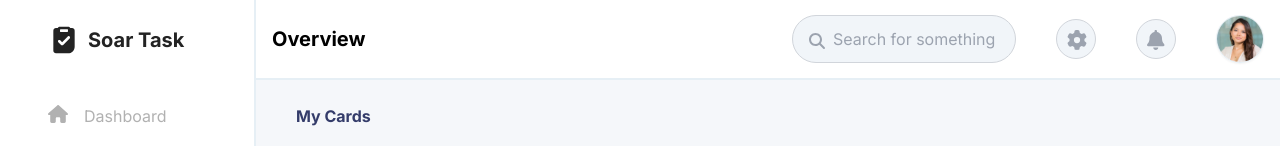
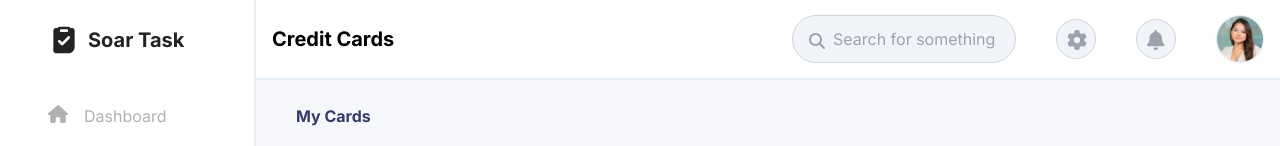
Before and after one commit to sssidharth/react-payments-app, a React (Create React App) app: page /cards in a window 1280 px wide. Shown: the top 146 px of the page. Built offline with nearby package versions, Linux system fonts and the light colour scheme; no server answers; data requests are answered from the project's data file.

Commit message:
Improved topbar navigation

```diff
--- a/src/Components/Navigation/Sidebar.js
+++ b/src/Components/Navigation/Sidebar.js
@@ -1,4 +1,5 @@
 import React, { useEffect, useState } from "react";
+import { useDispatch } from "react-redux";
 import { NavLink } from "react-router-dom";
 import TasksIcon from "../../Assets/mingcute_task-fill.svg";
 import {
@@ -14,8 +15,10 @@ import {
   faGear,
 } from "@fortawesome/free-solid-svg-icons";
 import { FontAwesomeIcon } from "@fortawesome/react-fontawesome";
+import { setCurrentPage } from "../../store/actions/actions";
 
 const Sidebar = ({ isOpen, toggleSidebar }) => {
+  const dispatch = useDispatch();
   const [tabs, setTabs] = useState([
     {
       name: "Dashboard",
@@ -89,6 +92,10 @@ const Sidebar = ({ isOpen, toggleSidebar }) => {
         active: currentPath === tab.path,
       }))
     );
+  const currentTab = tabs.find((tab) => tab.path === currentPath);
+  if (currentTab) {
+    dispatch(setCurrentPage(currentTab.name));
+  }
   }, []);
 
   const handleTabChange = (name) => {
@@ -98,6 +105,7 @@ const Sidebar = ({ isOpen, toggleSidebar }) => {
         active: tab.name === name,
       }))
     );
+    dispatch(setCurrentPage(name));
   };
 
   const renderTabs = (tab, index) => {
--- a/src/Components/Navigation/Topbar.js
+++ b/src/Components/Navigation/Topbar.js
@@ -1,4 +1,5 @@
-import React, { useState } from 'react'
+import React, { useState } from 'react';
+import { useSelector } from 'react-redux';
 import CustomInputs from '../Utilities/CustomInputs';
 import RoundedIconButton from '../Utilities/RoundedIconButton';
 import ProfilePic from '../../Assets/pexels-christina-morillo-1181690 1.png'
@@ -9,6 +10,8 @@ import ProfileImage from '../Utilities/ProfileImage';
 const Topbar = ({ toggleSidebar }) => {
 
     const [searchText, setSearchText] = useState('');
+
+    const currentPage = useSelector(state => state.dashboardReducer.currentPage);
 
   return (
     <div className='header_base'>
@@ -23,7 +26,7 @@ const Topbar = ({ toggleSidebar }) => {
          <FontAwesomeIcon icon={faBars} />
         </button>
         <h1 className='text-xl font-bold ml-7'>
-            Overview
+            {currentPage}
         </h1>
         <ProfileImage
           className="w-12 h-12"
@@ -44,7 +47,7 @@ const Topbar = ({ toggleSidebar }) => {
         {/* Desktop View */}
         <div className='md:flex hidden flex-row justify-between items-center w-full'>
         <h1 className='text-xl font-bold'>
-            Overview
+          {currentPage}
         </h1>
         <div className='flex flex-row justify-between items-center'>
         <CustomInputs
--- a/src/Components/Settings/Settings.js
+++ b/src/Components/Settings/Settings.js
@@ -181,7 +181,7 @@ const Settings = () => {
         </div>
         {/* Save Button */}
         <div className="mt-6 flex justify-end">
-         <CustomButton onclick={handleSubmit} className="md:w-56 w-full mt-4 mr-6 mb-4" />
+         <CustomButton onclick={handleSubmit} className="md:w-56 w-full mt-4 md:mr-6 mb-4" />
         </div>
       </CustomCard>
     </div>
--- a/src/store/actions/actions.js
+++ b/src/store/actions/actions.js
@@ -13,6 +13,8 @@ export const FETCH_PROFILE_DATA_FAILED = 'FETCH_PROFILE_DATA_FAILED';
 export const MODIFY_PROFILE_DATA = 'MODIFY_PROFILE_DATA';
 export const MODIFY_PROFILE_DATA_SUCCESS = 'MODIFY_PROFILE_DATA_SUCCESS';
 export const MODIFY_PROFILE_DATA_FAILED = 'MODIFY_PROFILE_DATAS_FAILED';
+
+export const SET_CURRENT_PAGE = "SET_CURRENT_PAGE";
 
 export const fetchDashboardDataStart = () => ({
   type: FETCH_DASHBOARD_DATA_START,
@@ -70,3 +72,8 @@ export const fetchUserCardsFailed = (error) => ({
   type: FETCH_USER_CARDS_FAILED,
   payload: error,
 });
+
+export const setCurrentPage = (page) => ({
+  type: SET_CURRENT_PAGE,
+  payload: page,
+});
--- a/src/store/reducers/reducer.js
+++ b/src/store/reducers/reducer.js
@@ -7,10 +7,13 @@ import {
   FETCH_USER_CARDS_FAILED,
   FETCH_PROFILE_DATA,
   FETCH_PROFILE_DATA_SUCCESS,
-  FETCH_PROFILE_DATA_FAILED
+  FETCH_PROFILE_DATA_FAILED,
+  SET_CURRENT_PAGE
 } from "../actions/actions";
 
 const initialState = {
+  //current page
+  currentPage: 'Dashboard',
   // Dashboard
   dashboardData: {},
   loadingDashboard: false,
@@ -29,6 +32,11 @@ const initialState = {
 
 const dashboardReducer = (state = initialState, action) => {
   switch (action.type) {
+    case SET_CURRENT_PAGE:
+      return {
+        ...state,
+        currentPage: action.payload
+      }
     case FETCH_DASHBOARD_DATA_START:
       return {
         ...state,
```
